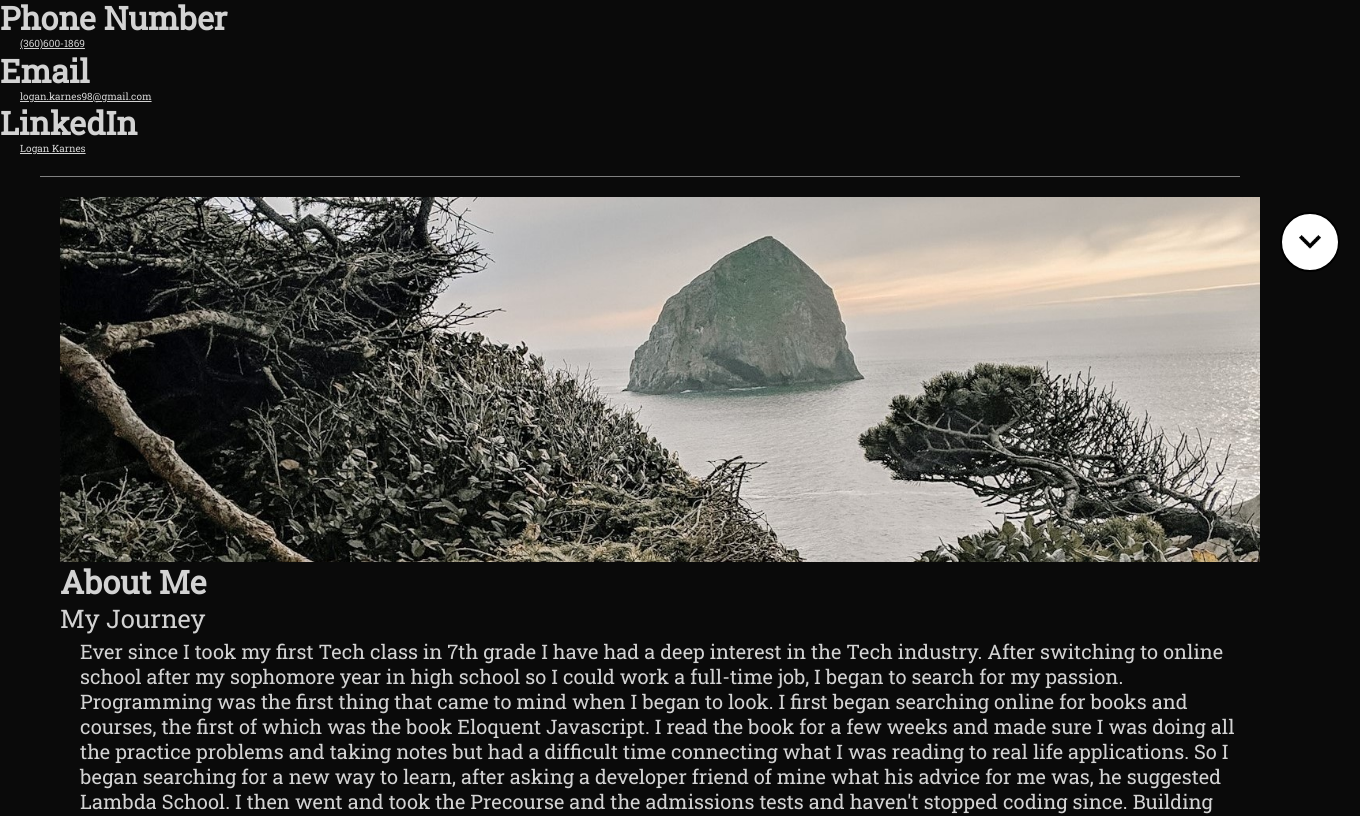
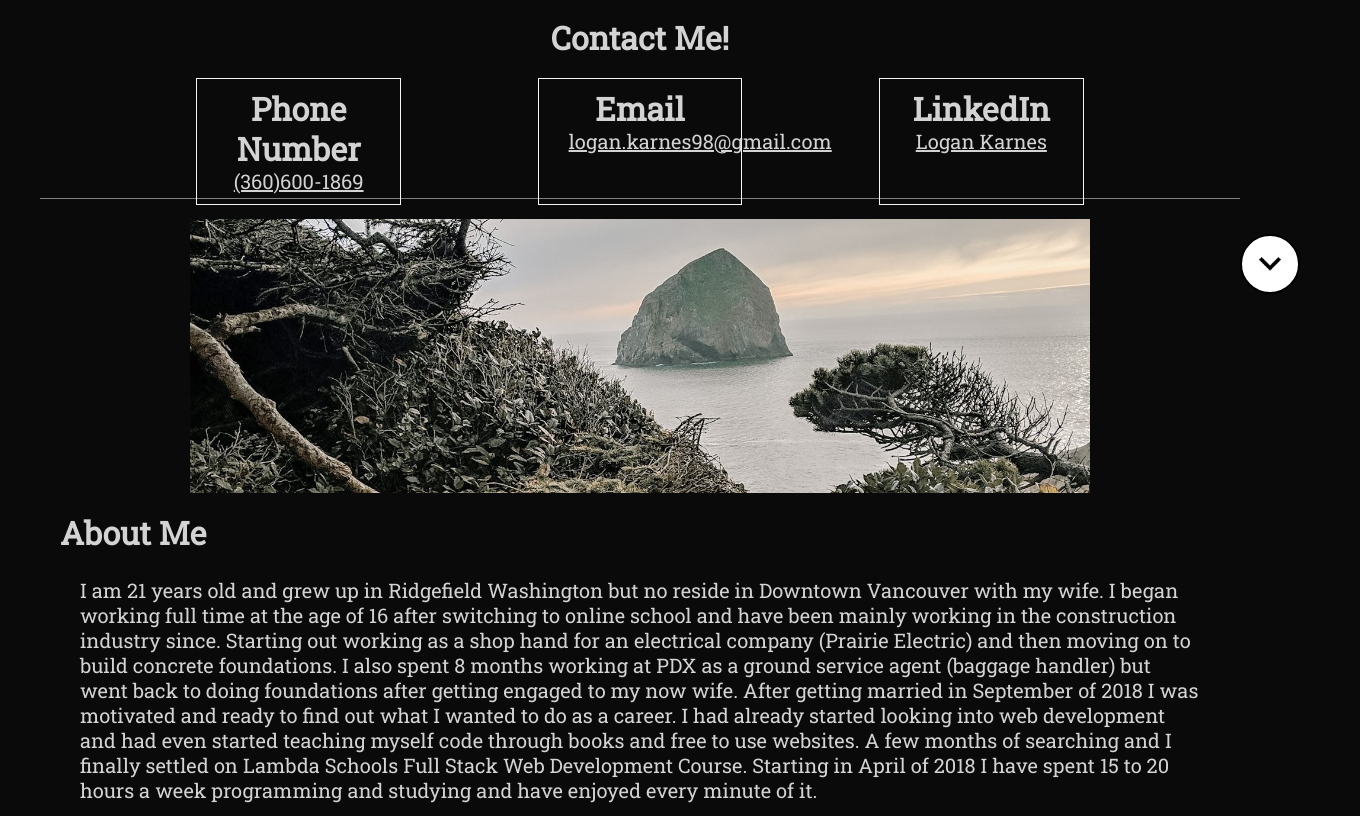
Before and after one commit to lkarnes/Portfolio, a React (Create React App) app: page /about in a window 1280 px wide. Shown: the part 802-1618 px from the top of the page, 1360 px wide, since content can reach past the window. Built offline with nearby package versions, Linux system fonts and the light colour scheme.

Commit message:
added contact me section

```diff
--- a/public/index.html
+++ b/public/index.html
@@ -2,7 +2,7 @@
 <html lang="en">
   <head>
     <meta charset="utf-8" />
-    <link rel="shortcut icon" href="%PUBLIC_URL%/favicon.ico" />
+    <link rel="shortcut icon" href="../src/images/down-arrow.png" />
     <link href="https://fonts.googleapis.com/css?family=Roboto+Slab&display=swap" rel="stylesheet">
     <meta name="viewport" content="width=device-width, initial-scale=1" />
     <meta name="theme-color" content="#000000" />
@@ -10,7 +10,7 @@
       name="description"
       content="Web site created using create-react-app"
     />
-    <link rel="apple-touch-icon" href="logo192.png" />
+    <link rel="apple-touch-icon" href="" />
     <!--
       manifest.json provides metadata used when your web app is installed on a
       user's mobile device or desktop. See https://developers.google.com/web/fundamentals/web-app-manifest/
@@ -25,7 +25,7 @@
       work correctly both with client-side routing and a non-root public URL.
       Learn how to configure a non-root public URL by running `npm run build`.
     -->
-    <title>React App</title>
+    <title>Logan Karnes Portfolio</title>
   </head>
   <body>
     <noscript>You need to enable JavaScript to run this app.</noscript>
--- a/src/components/About.js
+++ b/src/components/About.js
@@ -4,14 +4,13 @@ import Arrow from '../images/down-arrow.png'
 
 export default function About(){
     return(
-        <div id='About' className='about-box'>
+
+        <div className='about-box'>
 
             <img className='about-img-box'src={Beach} />
             <h1>About Me</h1>
             <div className='text-box'>
-                <h2>My Journey</h2>
-                <p>Ever since I took my first Tech class in 7th grade I have had a deep interest in the Tech industry. After switching to online school after my sophomore year in high school so I could work a full-time job, I began to search for my passion. Programming was the first thing that came to mind when I began to look. I first began searching online for books and courses, the first of which was the book Eloquent Javascript. I read the book for a few weeks and made sure I was doing all the practice problems and taking notes but had a difficult time connecting what I was reading to real life applications. So I began searching for a new way to learn, after asking a developer friend of mine what his advice for me was, he suggested Lambda School. I then went and took the Precourse and the admissions tests and haven't stopped coding since. Building concrete foundations by day and coding by night, I feel like my work in the labor industry has been extremely beneficial to me, teaching me valuable time management skills and constantly driving me to learn more and go above and beyond expectations.</p>
-
+            <p>I am 21 years old and grew up in Ridgefield Washington but no reside in Downtown Vancouver with my wife. I began working full time at the age of 16 after switching to online school and have been mainly working in the construction industry since. Starting out working as a shop hand for an electrical company (Prairie Electric) and then moving on to build concrete foundations. I also spent 8 months working at PDX as a ground service agent (baggage handler) but went back to doing foundations after getting engaged to my now wife. After getting married in September of 2018 I was motivated and ready to find out what I wanted to do as a career. I had already started looking into web development and had even started teaching myself code through books and free to use websites. A few months of searching and I finally settled on Lambda Schools Full Stack Web Development Course. Starting in April of 2018 I have spent 15 to 20 hours a week programming and studying and have enjoyed every minute of it.</p>
             </div>
             <a href='#Projects'><img className='arrow' src={Arrow}/></a>
         </div>
--- a/src/components/Contact.js
+++ b/src/components/Contact.js
@@ -1,13 +1,21 @@
 import React from 'react';
 export default function Contact() {
     return (
-        <div>
-            <h1>Phone Number</h1>
-            <a href="tel:13606001869">(360)600-1869</a>
-            <h1>Email</h1>
+        <div id='About' className="contact">
+            <h1>Contact Me!</h1>
+            <div className='contact-item'>
+                <h1>Phone Number</h1>
+                <a href="tel:13606001869">(360)600-1869</a>
+            </div>
+            <div className='contact-item'>
+                <h1>Email</h1>
             <a href="mailto:logan.karnes98@gmail.com">logan.karnes98@gmail.com</a>
-            <h1>LinkedIn</h1>
-            <a href="https://www.linkedin.com/in/logan-karnes-429979186/">Logan Karnes</a>
+            </div>
+            <div className='contact-item'>
+                <h1>LinkedIn</h1>
+                <a href="https://www.linkedin.com/in/logan-karnes-429979186/">Logan Karnes</a>
+            </div>
+
         </div>
     )
 }
--- a/src/components/Header.js
+++ b/src/components/Header.js
@@ -5,8 +5,8 @@ export default function Header(){
     return (
         <div className='header'>
             <div className='navigation'>
+                <a href='#About' className='nav-link'>About Me</a>
                 <a href='#Projects' className='nav-link'>My Projects</a>
-                <a href='#About' className='nav-link'>About Me</a>
                 <a href='#Resume' className='nav-link'>Resume</a>
             </div>
             <div className='heading'>
@@ -14,7 +14,6 @@ export default function Header(){
                 <p className='short-dis'>I am a Full Stack Web Developer from Lambda School who specailizes in React.js.<br/>**Currently under construction***</p>
                 <a href='#About'><img className='arrow' src={Arrow}/></a>
             </div>
-
         </div>
     )
 }
--- a/src/sass/about.scss
+++ b/src/sass/about.scss
@@ -1,6 +1,6 @@
 .about-box {
     width: 1200px;
-    height: 100vh;
+    height: 80vh;
     display: flex;
     flex-direction: column;
     flex-wrap: wrap;
@@ -10,8 +10,14 @@
     margin: 20px auto;
   }
   .about-img-box {
-    width: 1200px;
+    width: 900px;
+    margin: 0 auto;
   }
   .about-box > a {
     margin: 0 auto;
   }
+
+  .about-box > h1 {
+    padding: 20px 0;
+
+  }
--- /dev/null
+++ b/src/sass/contact.scss
@@ -0,0 +1,27 @@
+.contact {
+    margin: 20px auto;
+    display: flex;
+    flex-wrap: wrap;
+    width: 80%;
+    height:20vh;
+    justify-content: space-around;
+}
+
+.contact > h1 {
+    width: 100%;
+    text-align: center;
+    margin-bottom: 20px;
+}
+.contact-item {
+    text-align: center;
+    width: 20%;
+    padding: 10px;
+    border: 1px solid whitesmoke;
+}
+.contact-item > a {
+    font-size: 20px;
+}
+.contact-item > a:hover {
+color: grey;
+font-weight: bold;
+}
--- a/src/sass/index.scss
+++ b/src/sass/index.scss
@@ -3,3 +3,4 @@
 @import "./header.scss";
 @import "./about.scss";
 @import "./projects.scss";
+@import "./contact.scss";
```
Also changed, not shown: public/logo192.png (deleted), public/logo512.png (deleted).
